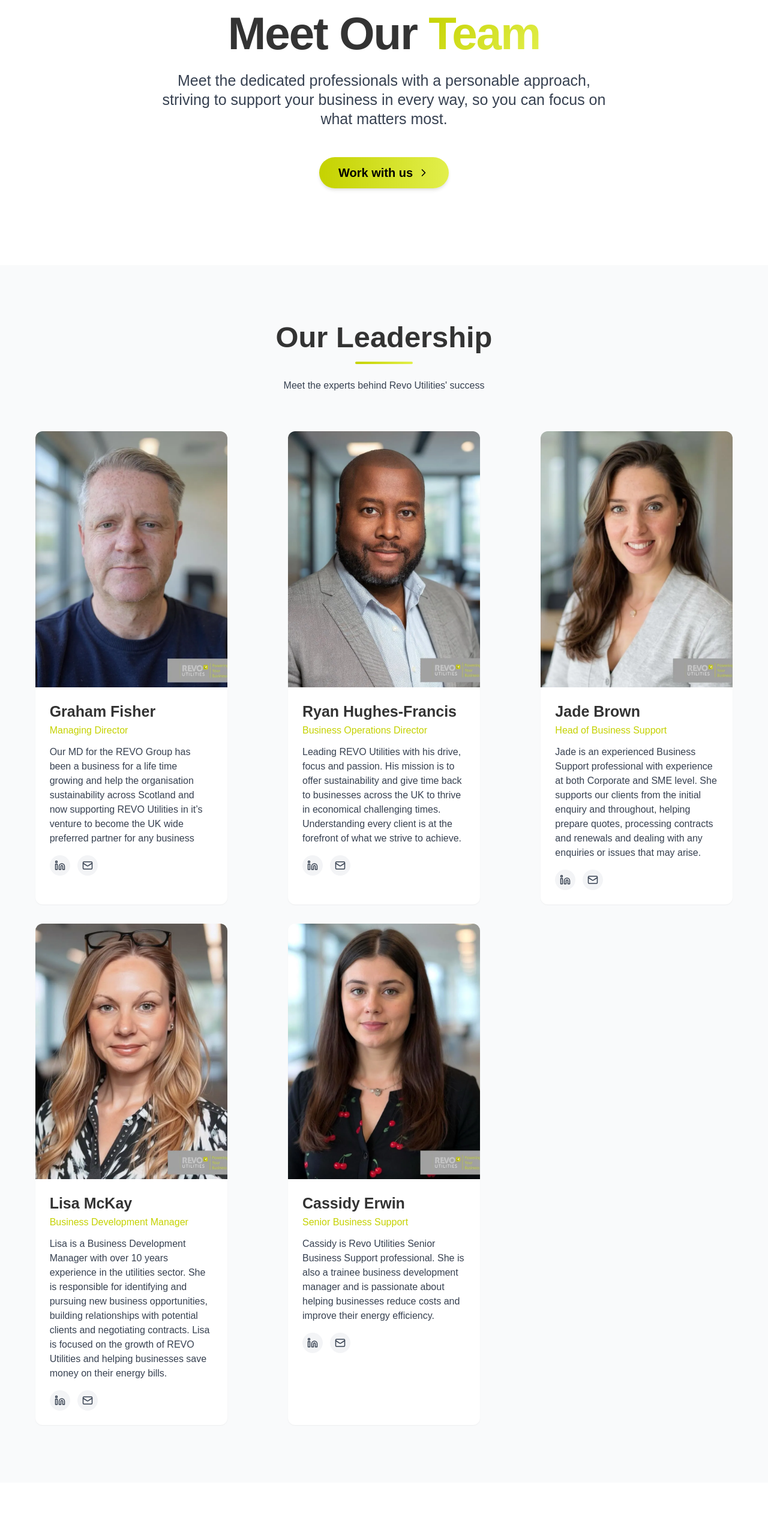
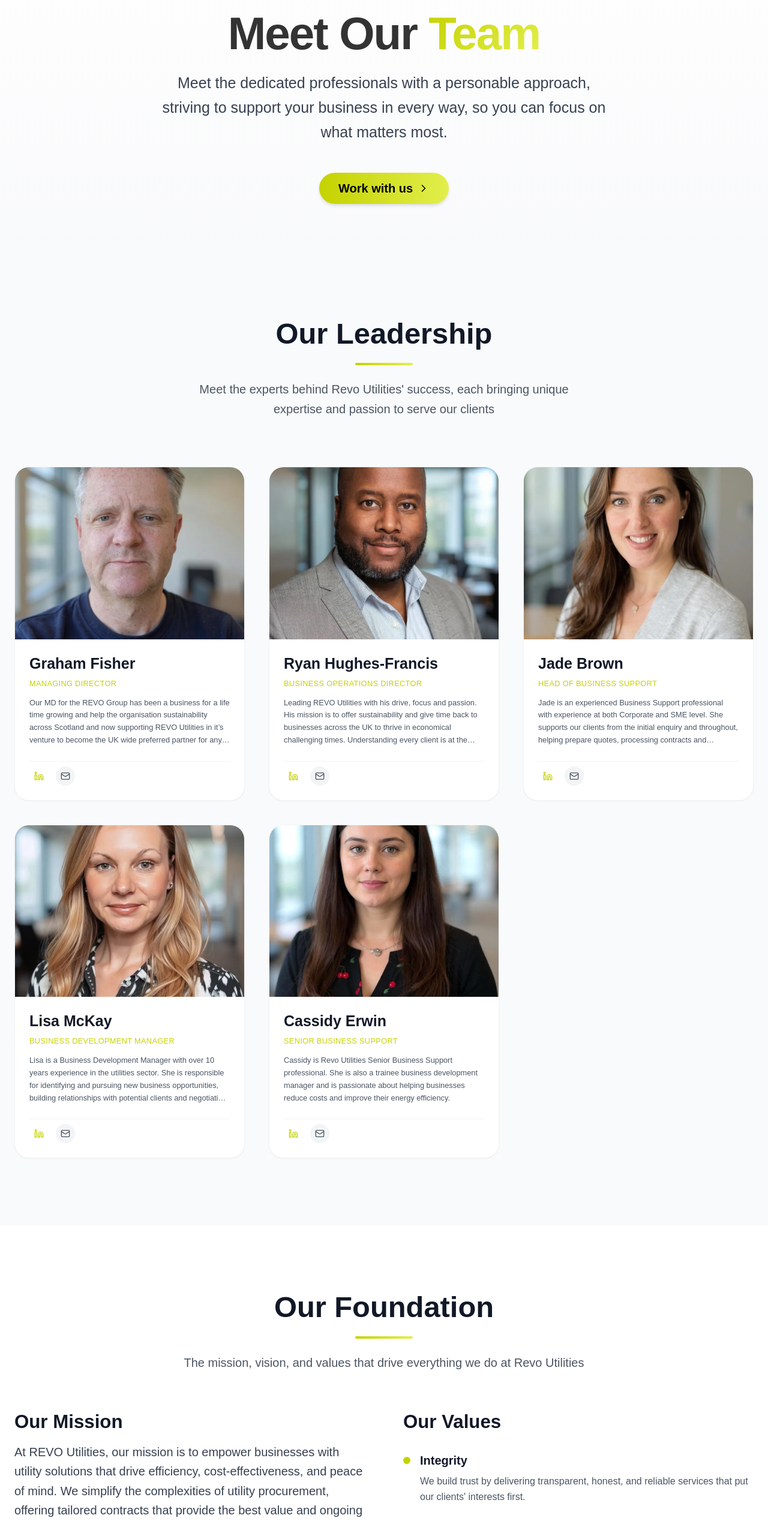
Before and after one commit to RevoUtilities/Revo-Utilities-Website, a React (Vite) app: page /team in a window 1280 px wide. Shown: the part 234-2775 px from the top of the page at 60% size. Built offline with nearby package versions, Linux system fonts and the light colour scheme; a web font is replaced by a local one.

Commit message:
refactor: clean up team page
Redesigned the page to work more efficiently and flows throughout

```diff
--- a/src/pages/Team.tsx
+++ b/src/pages/Team.tsx
@@ -13,24 +13,25 @@
 }
 
 const TeamCard = ({ member }: { member: TeamMember }) => (
-  <div className="bg-white rounded-lg shadow-sm overflow-hidden h-full w-[320px]">
-    <div className="aspect-[3/4] relative overflow-hidden">
+  <div className="group bg-white rounded-2xl shadow-sm hover:shadow-lg overflow-hidden h-full w-full max-w-[400px] transition-all duration-300 border border-gray-100">
+    <div className="aspect-[4/3] relative overflow-hidden">
       <img
         src={member.imageUrl}
         alt={member.name}
-        className="object-cover w-full h-full transform scale-[1.02]"
+        className="object-cover w-full h-full group-hover:scale-105 transition-transform duration-500"
       />
+      <div className="absolute inset-0 bg-gradient-to-t from-black/20 to-transparent opacity-0 group-hover:opacity-100 transition-opacity duration-300" />
     </div>
     <div className="p-6">
-      <h3 className="text-xl font-semibold mb-1">{member.name}</h3>
-      <p className="text-[var(--primary-color)] font-medium mb-3">{member.role}</p>
-      <p className="text-gray-700 mb-4">{member.bio}</p>
-      <div className="flex gap-3">
-        <a href="https://www.linkedin.com/company/revo-utilities/people/" target="_blank" rel="noopener noreferrer" className="p-2 bg-gray-100 hover:bg-gray-200 rounded-full transition-colors" aria-label={`LinkedIn profile of ${member.name}`}>
-          <Linkedin size={18} className="text-gray-700" />
+      <h3 className="text-xl font-semibold mb-2 text-gray-900">{member.name}</h3>
+      <p className="text-[var(--primary-color)] font-medium mb-3 text-sm uppercase tracking-wide">{member.role}</p>
+      <p className="text-gray-600 mb-6 leading-relaxed text-sm line-clamp-4">{member.bio}</p>
+      <div className="flex gap-3 pt-2 border-t border-gray-100">
+        <a href="https://www.linkedin.com/company/revo-utilities/people/" target="_blank" rel="noopener noreferrer" className="p-2 bg-[var(--primary-color)]/10 hover:bg-[var(--primary-color)] hover:text-white rounded-full transition-all duration-200 group/link" aria-label={`LinkedIn profile of ${member.name}`}>
+          <Linkedin size={16} className="text-[var(--primary-color)] group-hover/link:text-white" />
         </a>
-        <a href="#" className="p-2 bg-gray-100 hover:bg-gray-200 rounded-full transition-colors" aria-label={`Email ${member.name}`}>
-          <Mail size={18} className="text-gray-700" />
+        <a href="#" className="p-2 bg-gray-100 hover:bg-gray-800 hover:text-white rounded-full transition-all duration-200 group/link" aria-label={`Email ${member.name}`}>
+          <Mail size={16} className="text-gray-600 group-hover/link:text-white" />
         </a>
       </div>
     </div>
@@ -80,14 +81,14 @@
 
   return (
     <div className="flex flex-col min-h-screen">
-      {/* Hero Section - Removed animations */}
-      <section className="pt-32 pb-20 md:pt-40 md:pb-32 bg-white">
+      {/* Hero Section */}
+      <section className="relative pt-32 pb-16 md:pt-40 md:pb-20 bg-gradient-to-b from-white to-gray-50/50">
         <div className="container mx-auto px-4 md:px-6">
           <div className="flex flex-col items-center text-center">
             <h1 className="text-4xl md:text-5xl lg:text-6xl font-bold mb-6 leading-tight tracking-tight">
               Meet Our <span className="gradient-text bg-clip-text text-transparent bg-gradient-to-r from-[var(--primary-color)] to-[var(--primary-light)]">Team</span>
             </h1>
-            <p className="text-xl text-gray-700 mb-12 max-w-3xl">
+            <p className="text-xl text-gray-700 mb-12 max-w-3xl leading-relaxed">
               Meet the dedicated professionals with a personable approach, striving to support your business in every way, so you can focus on what matters most.
             </p>
             <Button to="/comparison" variant="primary" size="lg" icon={<ChevronRight size={20} />}>
@@ -95,21 +96,23 @@
             </Button>
           </div>
         </div>
+        {/* Subtle bottom curve */}
+        <div className="absolute bottom-0 left-0 right-0 h-16 bg-gradient-to-b from-transparent to-gray-50"></div>
       </section>
 
-      {/* Team Members Section - Modern responsive grid */}
-      <section className="py-24 bg-gray-50">
+      {/* Team Members Section */}
+      <section className="py-20 md:py-28 bg-gray-50">
         <div className="container mx-auto px-4 md:px-6">
-          <div className="text-center mb-16">
-            <h2 className="text-3xl md:text-4xl font-bold mb-4">Our Leadership</h2>
+          <div className="text-center mb-20">
+            <h2 className="text-3xl md:text-4xl font-bold mb-6 text-gray-900">Our Leadership</h2>
             <div className="h-1 w-24 bg-gradient-to-r from-[var(--primary-color)] to-[var(--primary-light)] mx-auto mb-6 rounded-full"></div>
-            <p className="text-gray-700 max-w-2xl mx-auto">
-              Meet the experts behind Revo Utilities&apos; success
+            <p className="text-lg text-gray-600 max-w-2xl mx-auto leading-relaxed">
+              Meet the experts behind Revo Utilities' success, each bringing unique expertise and passion to serve our clients
             </p>
           </div>
 
-          {/* Responsive grid for team members */}
-          <div className="grid grid-cols-1 sm:grid-cols-2 md:grid-cols-3 gap-8 justify-items-center">
+          {/* Enhanced grid layout */}
+          <div className="grid grid-cols-1 sm:grid-cols-2 lg:grid-cols-3 gap-8 lg:gap-10 justify-items-center max-w-7xl mx-auto">
             {teamMembers.map((member, index) => (
               <TeamCard key={index} member={member} />
             ))}
@@ -117,69 +120,85 @@
         </div>
       </section>
 
-      {/* Mission, Vision Section - Redesigned */}
-      <section className="py-20 bg-white">
-        <div className="container mx-auto px-4 md:px-6 max-w-4xl">
-          <div className="mb-8 text-center">
-            <h2 className="text-3xl md:text-4xl font-bold mb-2">Mission & Vision</h2>
-            <div className="h-1 w-24 bg-gradient-to-r from-[var(--primary-color)] to-[var(--primary-light)] mx-auto mb-4 rounded-full"></div>
-            <p className="text-gray-600 text-lg">Our purpose and direction.</p>
+      {/* Mission, Vision & Values - Split Screen Section */}
+      <section className="py-20 md:py-28 bg-white">
+        <div className="container mx-auto px-4 md:px-6 max-w-7xl">
+          <div className="text-center mb-16">
+            <h2 className="text-3xl md:text-4xl font-bold mb-6 text-gray-900">Our Foundation</h2>
+            <div className="h-1 w-24 bg-gradient-to-r from-[var(--primary-color)] to-[var(--primary-light)] mx-auto mb-6 rounded-full"></div>
+            <p className="text-lg text-gray-600 max-w-2xl mx-auto leading-relaxed">
+              The mission, vision, and values that drive everything we do at Revo Utilities
+            </p>
           </div>
-          <div className="grid grid-cols-1 md:grid-cols-2 gap-8">
-            <div className="bg-gray-50 rounded-xl shadow p-8 flex flex-col items-center text-center">
-              <span className="inline-block bg-[var(--primary-color)]/10 text-[var(--primary-color)] font-bold px-4 py-1 rounded-full mb-4 text-sm tracking-wide">Mission</span>
-              <p className="text-gray-800 text-lg">At REVO Utilities, our mission is to empower businesses with utility solutions that drive efficiency, cost-effectiveness, and peace of mind. We simplify the complexities of utility procurement, offering tailored contracts that provide the best value and ongoing support, giving our clients more time to focus on what matters most—their growth and success.</p>
+
+          <div className="grid grid-cols-1 lg:grid-cols-2 gap-12 lg:gap-16">
+            {/* Left Side - Mission & Vision */}
+            <div className="space-y-12">
+              <div>
+                <h3 className="text-2xl font-bold text-gray-900 mb-4">Our Mission</h3>
+                <p className="text-gray-700 text-lg leading-relaxed">
+                  At REVO Utilities, our mission is to empower businesses with utility solutions that drive efficiency, cost-effectiveness, and peace of mind. We simplify the complexities of utility procurement, offering tailored contracts that provide the best value and ongoing support, giving our clients more time to focus on what matters most—their growth and success.
+                </p>
+              </div>
+
+              <div className="border-l-4 border-[var(--primary-color)] pl-6">
+                <h3 className="text-2xl font-bold text-gray-900 mb-4">Our Vision</h3>
+                <p className="text-gray-700 text-lg leading-relaxed">
+                  We strive to be the best at what we do and to those we serve. Our goal is to create a one-stop solution for any new or existing business, and to be the first point of call for all the businesses we service. Our vision is to create a future where utility solutions are accessible, affordable, and sustainable, enabling businesses of all sizes to thrive.
+                </p>
+              </div>
             </div>
-            <div className="bg-gray-50 rounded-xl shadow p-8 flex flex-col items-center text-center">
-              <span className="inline-block bg-[var(--primary-light)]/10 text-[var(--primary-light)] font-bold px-4 py-1 rounded-full mb-4 text-sm tracking-wide">Vision</span>
-              <p className="text-gray-800 text-lg">We strive to be the best at what we do and to those we serve. Our goal is to create a one-stop solution for any new or existing business, and to be the first point of call for all the businesses we service. Our vision is to create a future where utility solutions are accessible, affordable, and sustainable, enabling businesses of all sizes to thrive.</p>
+
+            {/* Right Side - Values */}
+            <div>
+              <h3 className="text-2xl font-bold text-gray-900 mb-8">Our Values</h3>
+              <div className="space-y-8">
+                <div className="flex items-start gap-4">
+                  <div className="flex-shrink-0 w-3 h-3 bg-[var(--primary-color)] rounded-full mt-2"></div>
+                  <div>
+                    <h4 className="text-lg font-semibold text-gray-900 mb-2">Integrity</h4>
+                    <p className="text-gray-600 leading-relaxed">We build trust by delivering transparent, honest, and reliable services that put our clients' interests first.</p>
+                  </div>
+                </div>
+
+                <div className="flex items-start gap-4">
+                  <div className="flex-shrink-0 w-3 h-3 bg-[var(--primary-color)] rounded-full mt-2"></div>
+                  <div>
+                    <h4 className="text-lg font-semibold text-gray-900 mb-2">Customer-Centricity</h4>
+                    <p className="text-gray-600 leading-relaxed">Our clients are at the heart of everything we do. We strive to exceed their expectations with personalised and innovative solutions, always on hand to provide support when needed.</p>
+                  </div>
+                </div>
+
+                <div className="flex items-start gap-4">
+                  <div className="flex-shrink-0 w-3 h-3 bg-[var(--primary-color)] rounded-full mt-2"></div>
+                  <div>
+                    <h4 className="text-lg font-semibold text-gray-900 mb-2">Sustainability</h4>
+                    <p className="text-gray-600 leading-relaxed">We are committed to helping our clients' businesses become sustainable with eco-friendly solutions and supporting them for life.</p>
+                  </div>
+                </div>
+
+                <div className="flex items-start gap-4">
+                  <div className="flex-shrink-0 w-3 h-3 bg-[var(--primary-color)] rounded-full mt-2"></div>
+                  <div>
+                    <h4 className="text-lg font-semibold text-gray-900 mb-2">Excellence</h4>
+                    <p className="text-gray-600 leading-relaxed">We aim for the highest standards in everything we do, from customer service to delivering the best utility contracts and prices.</p>
+                  </div>
+                </div>
+
+                <div className="flex items-start gap-4">
+                  <div className="flex-shrink-0 w-3 h-3 bg-[var(--primary-color)] rounded-full mt-2"></div>
+                  <div>
+                    <h4 className="text-lg font-semibold text-gray-900 mb-2">Innovation</h4>
+                    <p className="text-gray-600 leading-relaxed">We are forward thinkers, continually seeking better ways to serve our clients with the latest in utility insights and trends.</p>
+                  </div>
+                </div>
+              </div>
             </div>
           </div>
         </div>
       </section>
 
-      {/* Values Section - Updated to match new client copy */}
-      <section className="py-24 bg-white">
-        <div className="container mx-auto px-4 md:px-6">
-          <div className="text-center mb-16">
-            <h2 className="text-3xl md:text-4xl font-bold mb-4">Our Values</h2>
-            <div className="h-1 w-24 bg-gradient-to-r from-[var(--primary-color)] to-[var(--primary-light)] mx-auto mb-6 rounded-full"></div>
-            <p className="text-gray-700 max-w-2xl mx-auto">
-              These core principles guide everything we do at Revo Utilities
-            </p>
-          </div>
-
-          <div className="grid grid-cols-1 md:grid-cols-2 lg:grid-cols-5 gap-8">
-            <div className="p-8 border border-gray-200 rounded-lg h-full flex flex-col items-center text-center">
-              <Shield className="w-6 h-6 text-[var(--primary-color)] mb-4" />
-              <h3 className="text-xl font-semibold mb-3">Integrity</h3>
-              <p className="text-gray-700">We build trust by delivering transparent, honest, and reliable services that put our clients' interests first.</p>
-            </div>
-            <div className="p-8 border border-gray-200 rounded-lg h-full flex flex-col items-center text-center">
-              <Heart className="w-6 h-6 text-[var(--primary-color)] mb-4" />
-              <h3 className="text-xl font-semibold mb-3">Customer-Centricity</h3>
-              <p className="text-gray-700">Our clients are at the heart of everything we do. We strive to exceed their expectations with personalised and innovative solutions, always on hand to provide support when needed.</p>
-            </div>
-            <div className="p-8 border border-gray-200 rounded-lg h-full flex flex-col items-center text-center">
-              <BookOpen className="w-6 h-6 text-[var(--primary-color)] mb-4" />
-              <h3 className="text-xl font-semibold mb-3">Sustainability</h3>
-              <p className="text-gray-700">We are committed to helping our clients' businesses become sustainable with eco-friendly solutions and supporting them for life.</p>
-            </div>
-            <div className="p-8 border border-gray-200 rounded-lg h-full flex flex-col items-center text-center">
-              <Target className="w-6 h-6 text-[var(--primary-color)] mb-4" />
-              <h3 className="text-xl font-semibold mb-3">Excellence</h3>
-              <p className="text-gray-700">We aim for the highest standards in everything we do, from customer service to delivering the best utility contracts and prices.</p>
-            </div>
-            <div className="p-8 border border-gray-200 rounded-lg h-full flex flex-col items-center text-center">
-              <Linkedin className="w-6 h-6 text-[var(--primary-color)] mb-4" />
-              <h3 className="text-xl font-semibold mb-3">Innovation</h3>
-              <p className="text-gray-700">We are forward thinkers, continually seeking better ways to serve our clients with the latest in utility insights and trends.</p>
-            </div>
-          </div>
-        </div>
-      </section>
-
-      {/* Join Team CTA - Removed animations */}
+      {/* Join Team CTA */}
       <section className="py-16 bg-[var(--primary-color)]">
         <div className="container mx-auto px-4 md:px-6">
           <div className="flex flex-col md:flex-row items-center justify-between">
@@ -187,9 +206,13 @@
               <h2 className="text-2xl md:text-3xl font-bold text-white mb-2">Interested in joining our team?</h2>
               <p className="text-white/80">We&apos;re always looking for talented individuals to help us grow.</p>
             </div>
-            <Button to="/comparison" variant="outline" size="lg">
-              Learn More
-            </Button>
+            <a
+              href="mailto:ryan@revo-utilities.com?subject=Career%20Opportunity%20Inquiry&body=Hi%20Ryan%2C%0A%0AI%27m%20interested%20in%20learning%20more%20about%20career%20opportunities%20at%20Revo%20Utilities.%20I%20would%20love%20to%20discuss%20how%20I%20can%20contribute%20to%20your%20team.%0A%0AThank%20you%20for%20your%20time%2C%0A%0ABest%20regards"
+              className="inline-flex items-center gap-2 px-6 py-3 bg-transparent border-2 border-white text-white font-medium rounded-lg hover:bg-white hover:text-[var(--primary-color)] transition-all duration-200"
+            >
+              Get In Touch
+              <ChevronRight size={20} />
+            </a>
           </div>
         </div>
       </section>
```
